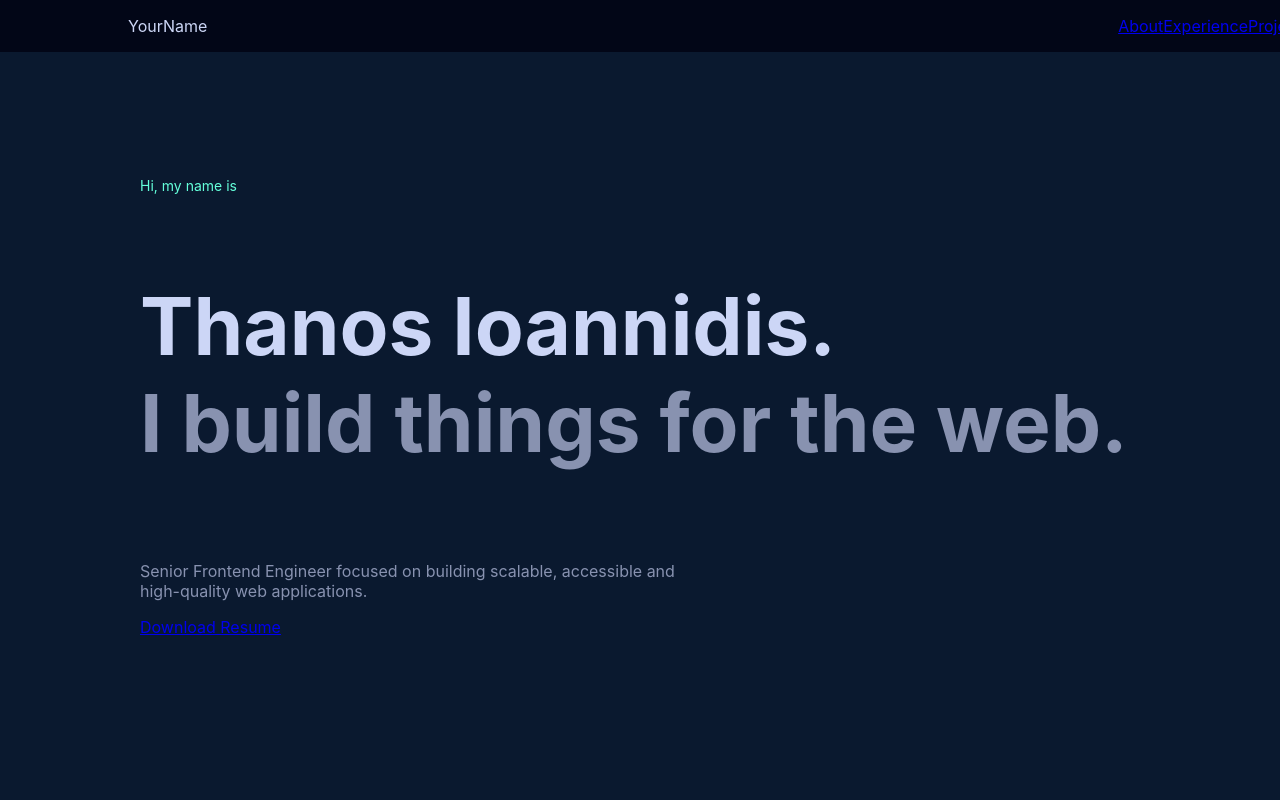
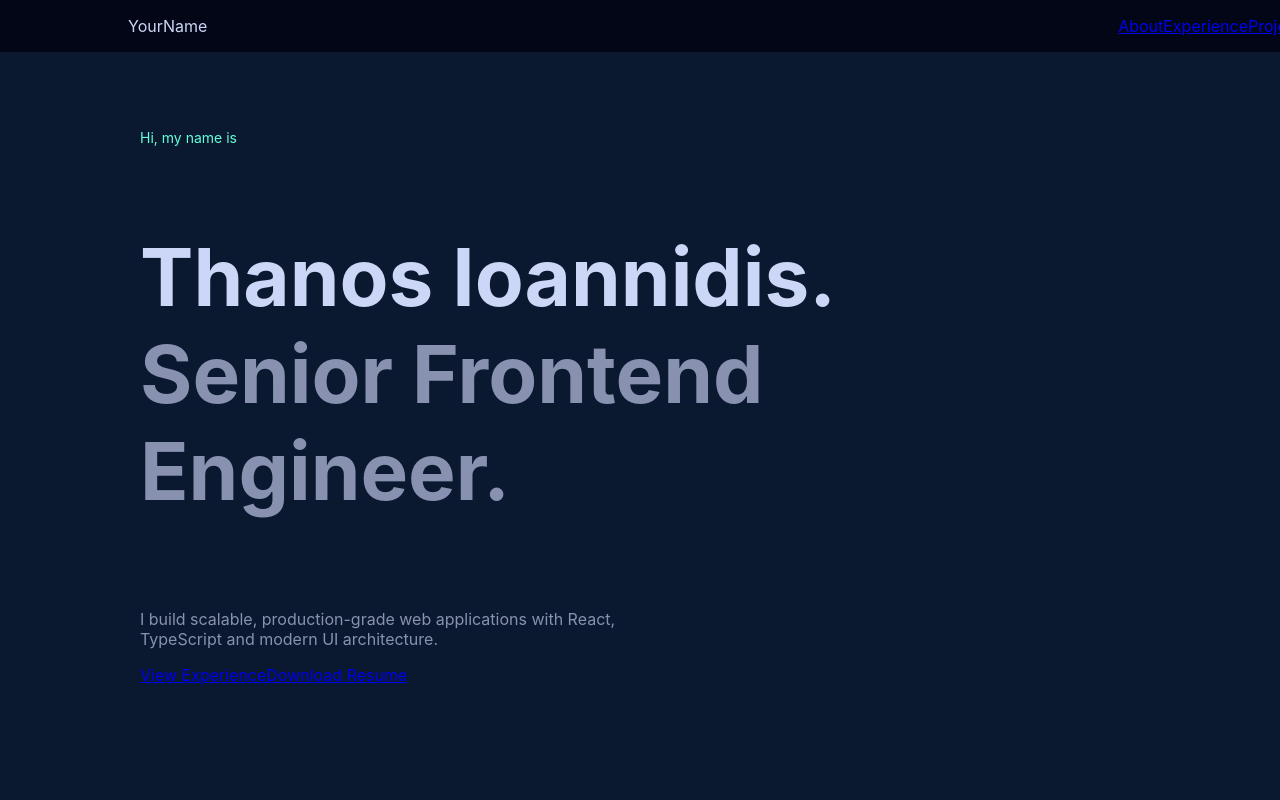
Before and after one commit to thanos-ioannidis/thanos-ioannidis.github.io, a React (Vite) app: page / in a window 1280 px wide. Shown: the top 800 px of the page. Built offline with nearby package versions, Linux system fonts and the light colour scheme.

Commit message:
Update Hero.tsx

```diff
--- a/src/sections/Hero.tsx
+++ b/src/sections/Hero.tsx
@@ -6,17 +6,22 @@ export default function Hero() {
       <h1>
         Thanos Ioannidis.
         <br />
-        <span>I build things for the web.</span>
+        <span>Senior Frontend Engineer.</span>
       </h1>
 
       <p className="summary">
-        Senior Frontend Engineer focused on building
-        scalable, accessible and high-quality web applications.
+        I build scalable, production-grade web applications
+        with React, TypeScript and modern UI architecture.
       </p>
 
-      <a className="cta" href="/resume.pdf">
-        Download Resume
-      </a>
+      <div className="actions">
+        <a href="#experience" className="btn primary">
+          View Experience
+        </a>
+        <a href="/resume.pdf" className="btn">
+          Download Resume
+        </a>
+      </div>
     </section>
   );
 }
```
